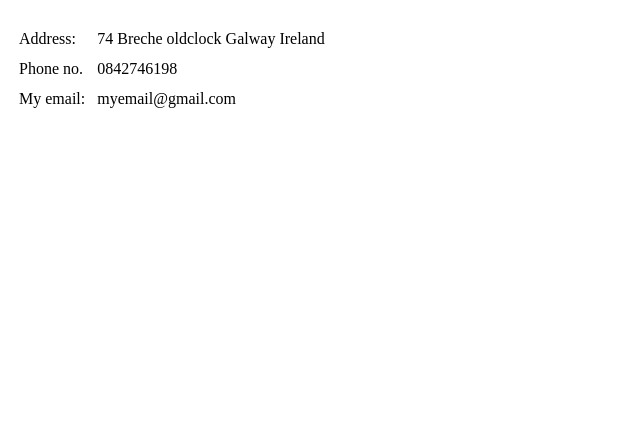
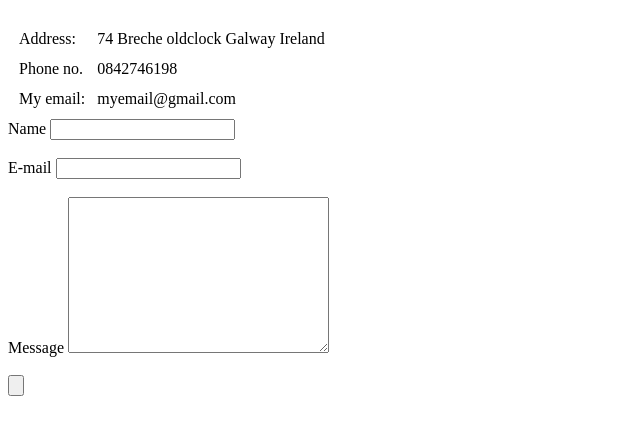
Before and after one commit to LiyaZazhariah/cv, a plain HTML site: page contact.html in a window 1280 px wide. Shown: the part 61-496 px from the top of the page, without its empty margins (0-640 px from the left). Drawn offline with Linux system fonts and the light colour scheme.

Commit message:
Update contact.html

```diff
--- a/contact.html
+++ b/contact.html
@@ -20,5 +20,14 @@
         <td>myemail@gmail.com</td>
       </tr>
     </table>
+      <form action="mailto:liyathzac@gmail.com" method="post" enctype="text/plain">
+      <label>Name</label>
+      <input type="text" name="YourName" value=""><br><br>
+      <label>E-mail</label>
+      <input type="email" name="YourEmail" value=""><br><br>
+      <label>Message</label>
+      <textarea name="My message" rows="10" cols="30"></textarea><br><br>
+      <input type="submit" name="" value="">
+    </form>
   </body>
 </html>
```
